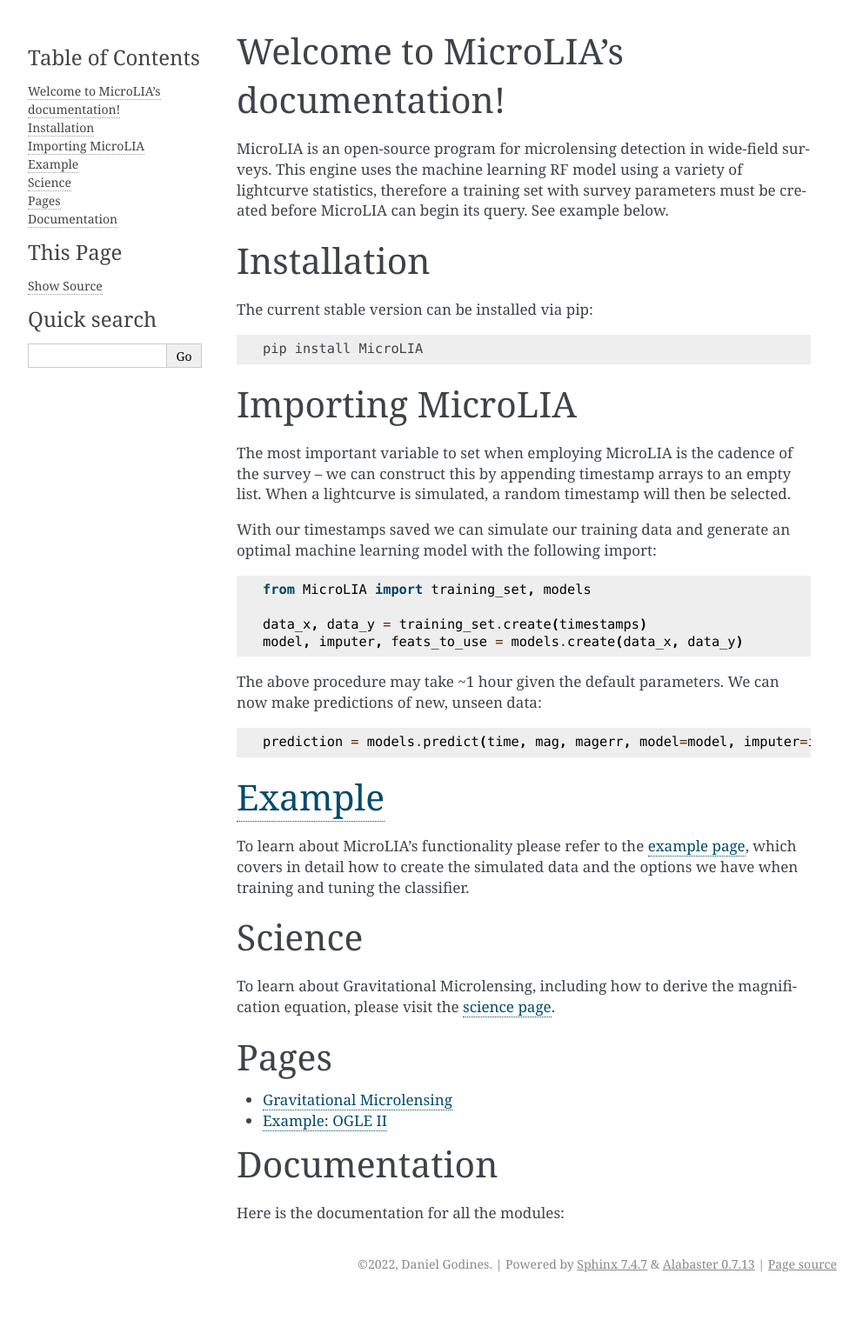
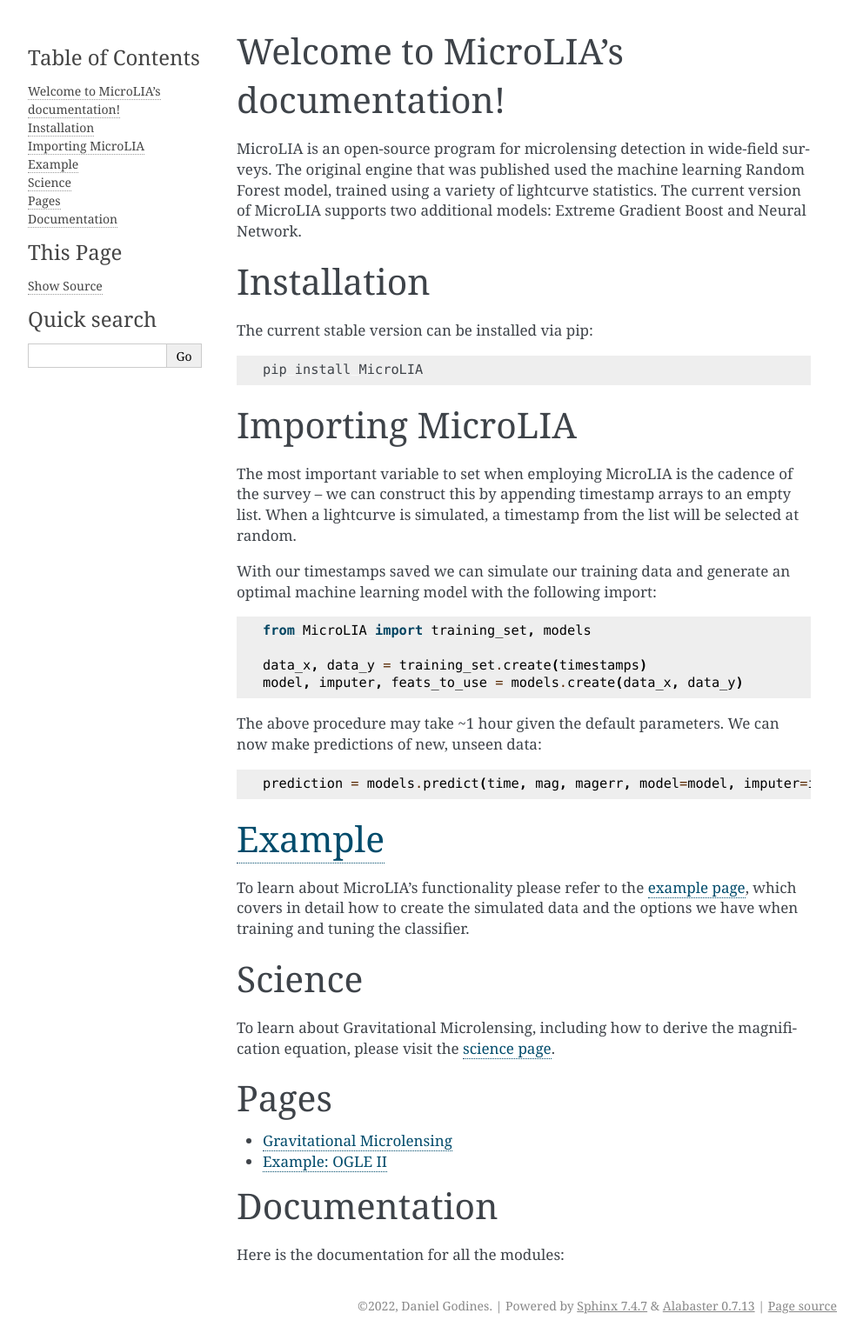
Before and after one commit to Professor-G/MicroLIA, a Sphinx documentation site: the page built from docs/index.rst, in a window 1280 px wide. Shown: the whole page at 87% size, without its empty margins (148-1140 px from the left). Built offline with Sphinx 7.4.7, drawn with Linux system fonts in a browser that asks for light colours; pages that are not in the unit, such as notebooks, are missing from menus; before the commit the page ends 1493 px from its top, so only the background shows below that.

Commit message:
header fix

```diff
--- a/docs/index.rst
+++ b/docs/index.rst
@@ -6,7 +6,7 @@
 Welcome to MicroLIA's documentation!
 ===============================
 
-MicroLIA is an open-source program for microlensing detection in wide-field surveys. This engine uses the machine learning RF model using a variety of lightcurve statistics, therefore a training set with survey parameters must be created before MicroLIA can begin its query. See example below.
+MicroLIA is an open-source program for microlensing detection in wide-field surveys. The original engine that was published used the machine learning Random Forest model, trained using a variety of lightcurve statistics. The current version of MicroLIA supports two additional models: Extreme Gradient Boost and Neural Network.
 
 Installation
 ==================
@@ -21,7 +21,7 @@
 Importing MicroLIA
 ==================
 
-The most important variable to set when employing MicroLIA is the cadence of the survey -- we can construct this by appending timestamp arrays to an empty list. When a lightcurve is simulated, a random timestamp will then be selected.
+The most important variable to set when employing MicroLIA is the cadence of the survey -- we can construct this by appending timestamp arrays to an empty list. When a lightcurve is simulated, a timestamp from the list will be selected at random.
 
 With our timestamps saved we can simulate our training data and generate an optimal machine learning model with the following import:
 
```
